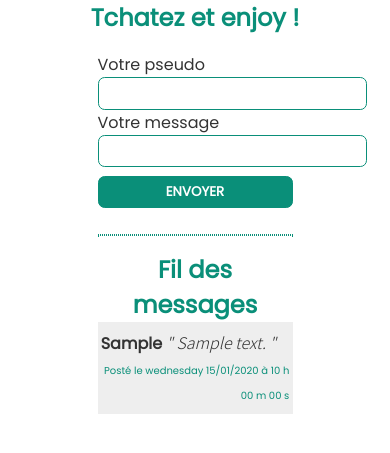
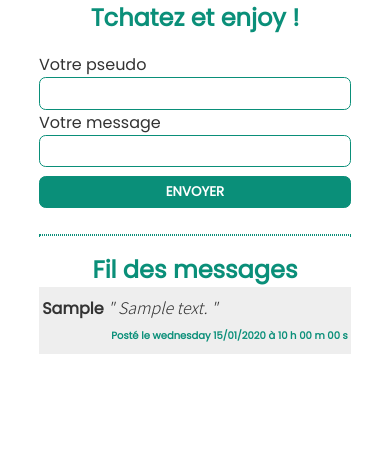
Before and after one commit to fatmaabdraman59-stack/MINICHAT, a PHP site: page / in a window 390 px wide. Shown: the part 48-501 px from the top of the page. Run offline with PHP 8.4, Linux system fonts and the light colour scheme; tables that the repository leaves empty or names only in its code hold one stand-in row (values such as "Sample post").

Commit message:
Manage responsive display of interface

```diff
--- a/dist/css/style.css
+++ b/dist/css/style.css
@@ -68,6 +68,15 @@ input[type="submit"] {
   padding: .5em .2em; }
 
 .time {
-  text-align: end; }
+  text-align: end;
+  font-weight: 600; }
+
+/* Responsive display */
+@media (min-width: 1012px) {
+  form, #feed, hr {
+    width: 35%; } }
+@media (max-width: 495px) {
+  form, #feed, hr {
+    width: 80%; } }
 
 /*# sourceMappingURL=style.css.map */
--- a/src/js/main.js
+++ b/src/js/main.js
@@ -16,13 +16,13 @@ $inputPseudo.addEventListener("input", () => {
             if($infoUser.classList.contains("msg-error")){
                 $infoUser.classList.replace("msg-error", "msg-right")
             }
-            //$infoUser.classList.add("msg-right");
+            $infoUser.classList.add("msg-right");
             $infoUser.textContent = `Votre pseudo est valide`;
         } else {
             if($infoUser.classList.contains("msg-right")){
                 $infoUser.classList.replace("msg-right", "msg-error")
             }
-            //$infoUser.classList.add("msg-error");
+            $infoUser.classList.add("msg-error");
             $infoUser.textContent = `Votre pseudo n'est pas valide`;
         }
     }
--- a/src/sass/_placeholders.scss
+++ b/src/sass/_placeholders.scss
@@ -8,3 +8,8 @@
     width: 50%;
     margin: 2vh auto;
 }
+
+// %block-center-big-screen{
+//     width: 35%;
+//     margin: 2vh auto;
+// }
--- a/src/sass/style.scss
+++ b/src/sass/style.scss
@@ -89,4 +89,18 @@ input[type="submit"]{
 
 .time{
     text-align: end;
+    font-weight: 600;
 }
+
+/* Responsive display */
+@media (min-width:1012px){
+    form, #feed, hr{
+        width: 35%;
+    }
+}
+
+@media (max-width:495px){
+    form, #feed, hr{
+        width: 80%;
+    }
+}
```
Also changed, not shown: 1 other file.
